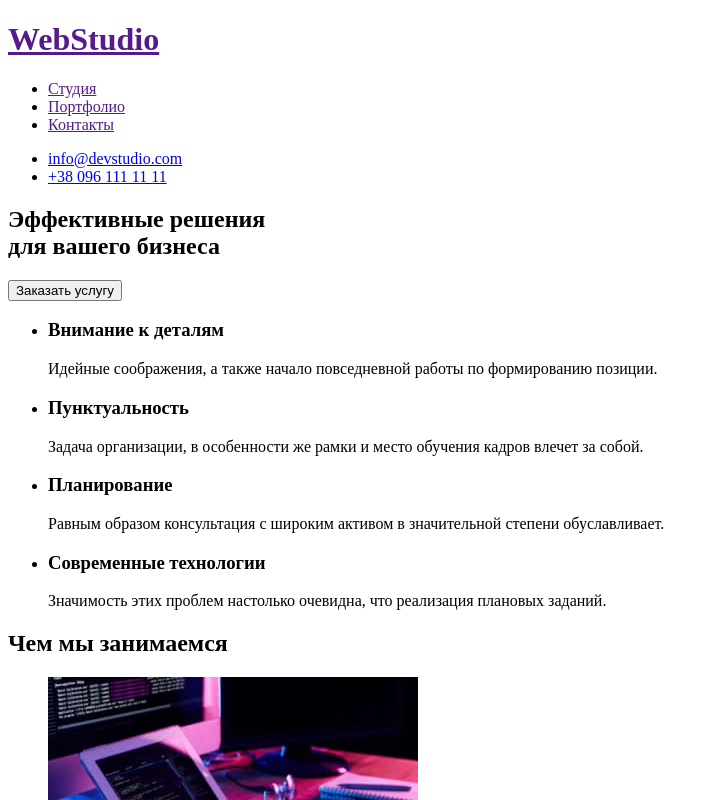
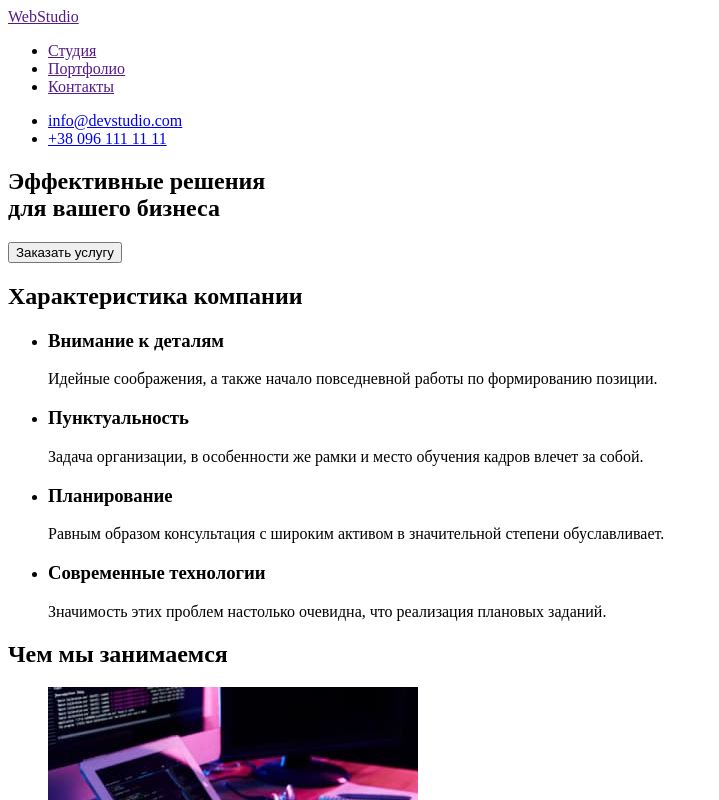
Before and after one commit to Artem-Lipchansky/goit-markup-hw-01, a plain HTML site: page index.html in a window 1280 px wide. Shown: the top 800 px of the page, without its empty margins (0-719 px from the left). Drawn offline with Linux system fonts and the light colour scheme.

Commit message:
reworked

```diff
--- a/index.html
+++ b/index.html
@@ -9,10 +9,10 @@
 <body>
     <!--заголовок_сайта-->
 <header>
+  <nav>
+    <a href="">WebStudio</a>
 
-    <h1><a href="">WebStudio</a></h1>
 
-    <nav>
         <ul>
             <li><a href="">Студия</a></li>
             <li><a href="">Портфолио</a></li>
@@ -27,17 +27,20 @@
  </ul>
 </header>
    <!--блок_герой-->
-<div>
+<main>
+
     <section>
         <h1>Эффективные решения <br> для вашего бизнеса</h1>
         <button type="button">Заказать услугу</button>
 
     </section>
-</div>
 
-    <!--характеристика-->
-  <main>
-     <Section>
+
+
+    <!--характеристика компании-->
+
+     <section>
+       <h2>Характеристика компании</h2>
      <ul>
         <li>
           <h3>Внимание к деталям</h3>
@@ -113,18 +116,19 @@
        </ul>
 
       </section>
+</main>
 
-    </main>
 
     <!--Подвал-->
     <footer>
-        <h2>WebStudio</h2>
-     <ul>
-         <li>г. Киев, пр-т Леси Украинки, 26</li>
+        <a href="">WebStudio</a>
+     <address>
+       <ul>
+         <p>г. Киев, пр-т Леси Украинки, 26</p>
          <li> <a href="mailto:info@example.com">info@example.com</a></li>
          <li> <a href="tel+380991111111">+38 099 111 11 11</a></li>
-
-     </ul>
+        </ul>
+     </address>
     </footer>
 
 
```
